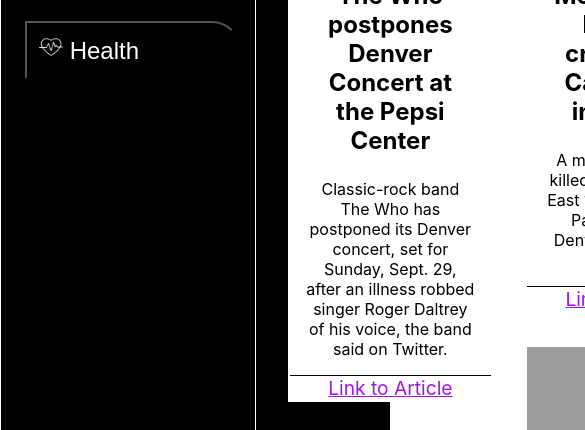
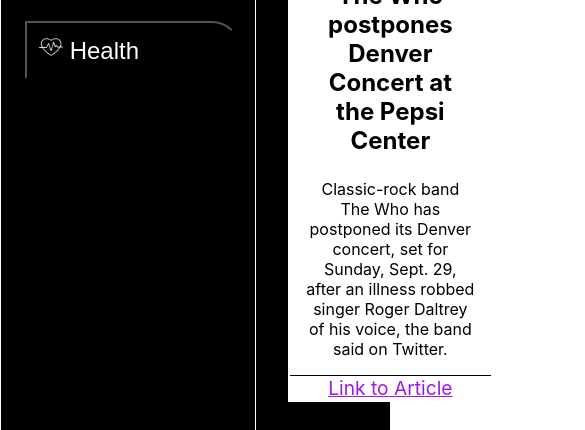
Before and after one commit to trishalanglois/whats-new, a React app: page / in a window 390 px wide. Shown: the part 429-859 px from the top of the page, 585 px wide, since content can reach past the window. Built offline with nearby package versions, Linux system fonts and the light colour scheme; grey boxes are pictures that could not be loaded.

Commit message:
Media query for small screen size - NewsContainer change to 1 column

```diff
--- a/src/components/NewsContainer/NewsContainer.css
+++ b/src/components/NewsContainer/NewsContainer.css
@@ -4,3 +4,9 @@
   column-gap: 2em;
   padding: 2em;
 }
+
+@media only screen and (max-width: 1100px) {
+  .news-container {
+    column-count: 1;
+  }
+}
```
